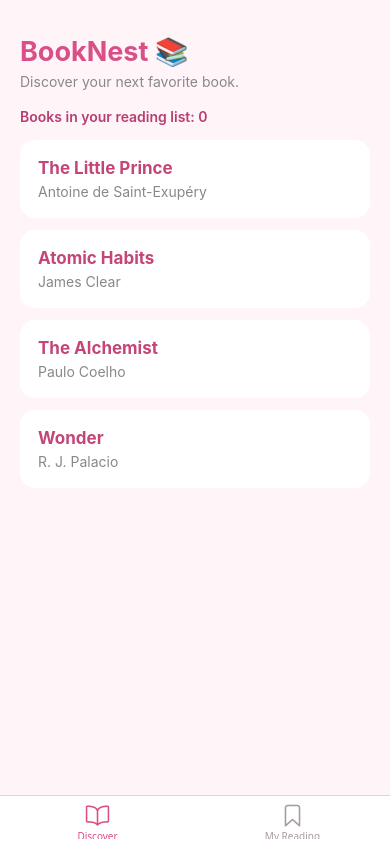
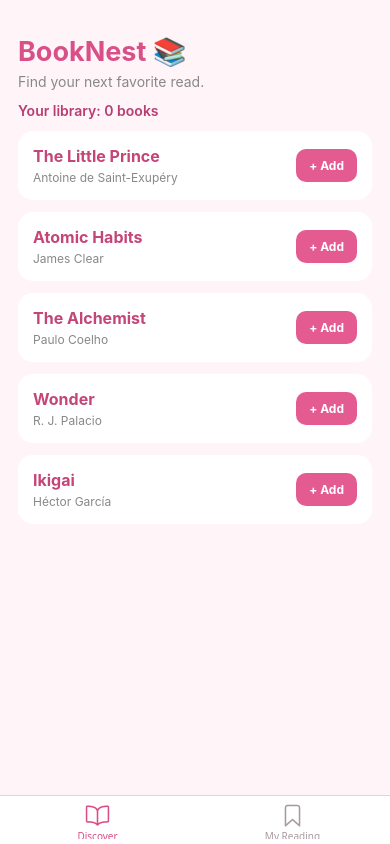
Before and after one commit to Athena2006/ACTIVITY6, a React Native app in the folder activity6/: screen / in a window 390 px wide. Built offline with nearby package versions, Linux system fonts and the light colour scheme.

Commit message:
Add Shared Book Management

```diff
--- a/activity6/App.js
+++ b/activity6/App.js
@@ -1,12 +1,17 @@
 
 import React, { createContext, useContext, useState } from 'react';
-import { View, Text, StyleSheet } from 'react-native';
+import {
+  View,
+  Text,
+  StyleSheet,
+  TouchableOpacity,
+  FlatList,
+} from 'react-native';
 import { NavigationContainer } from '@react-navigation/native';
 import { createBottomTabNavigator } from '@react-navigation/bottom-tabs';
 import { Ionicons } from '@expo/vector-icons';
 import { SafeAreaProvider } from 'react-native-safe-area-context';
 
-// Create shared book context
 const BookContext = createContext();
 
 const books = [
@@ -14,13 +19,42 @@ const books = [
   { id: '2', title: 'Atomic Habits', author: 'James Clear' },
   { id: '3', title: 'The Alchemist', author: 'Paulo Coelho' },
   { id: '4', title: 'Wonder', author: 'R. J. Palacio' },
+  { id: '5', title: 'Ikigai', author: 'Héctor García' },
 ];
 
 function BookProvider({ children }) {
   const [readingList, setReadingList] = useState([]);
 
+  // Add a book to the shared list
+  const addBook = (book) => {
+    setReadingList((current) => {
+      if (current.some((item) => item.id === book.id)) return current;
+      return [...current, { ...book, completed: false }];
+    });
+  };
+
+  // Remove a book from the shared list
+  const removeBook = (id) => {
+    setReadingList((current) =>
+      current.filter((book) => book.id !== id)
+    );
+  };
+
+  // Update a book's reading status
+  const toggleCompleted = (id) => {
+    setReadingList((current) =>
+      current.map((book) =>
+        book.id === id
+          ? { ...book, completed: !book.completed }
+          : book
+      )
+    );
+  };
+
   return (
-    <BookContext.Provider value={{ readingList, setReadingList }}>
+    <BookContext.Provider
+      value={{ readingList, addBook, removeBook, toggleCompleted }}
+    >
       {children}
     </BookContext.Provider>
   );
@@ -29,42 +63,95 @@ function BookProvider({ children }) {
 const Tab = createBottomTabNavigator();
 
 function DiscoverScreen() {
-  const { readingList } = useContext(BookContext);
+  const { readingList, addBook } = useContext(BookContext);
 
   return (
     <View style={styles.container}>
       <Text style={styles.title}>BookNest 📚</Text>
-      <Text style={styles.subtitle}>Discover your next favorite book.</Text>
-      <Text style={styles.info}>
-        Books in your reading list: {readingList.length}
-      </Text>
+      <Text style={styles.subtitle}>Find your next favorite read.</Text>
+      <Text style={styles.count}>Your library: {readingList.length} books</Text>
 
-      {books.map((book) => (
-        <View key={book.id} style={styles.card}>
-          <Text style={styles.bookTitle}>{book.title}</Text>
-          <Text style={styles.author}>{book.author}</Text>
-        </View>
-      ))}
+      <FlatList
+        data={books}
+        keyExtractor={(item) => item.id}
+        contentContainerStyle={styles.list}
+        renderItem={({ item }) => {
+          const saved = readingList.some((book) => book.id === item.id);
+
+          return (
+            <View style={styles.card}>
+              <View style={styles.bookInfo}>
+                <Text style={styles.bookTitle}>{item.title}</Text>
+                <Text style={styles.author}>{item.author}</Text>
+              </View>
+
+              <TouchableOpacity
+                style={[styles.button, saved && styles.savedButton]}
+                onPress={() => addBook(item)}
+                disabled={saved}
+              >
+                <Text style={styles.buttonText}>
+                  {saved ? 'Added ✓' : '+ Add'}
+                </Text>
+              </TouchableOpacity>
+            </View>
+          );
+        }}
+      />
     </View>
   );
 }
 
 function ReadingScreen() {
-  const { readingList } = useContext(BookContext);
+  const { readingList, removeBook, toggleCompleted } =
+    useContext(BookContext);
 
   return (
     <View style={styles.container}>
-      <Text style={styles.title}>My Reading List ♡</Text>
+      <Text style={styles.title}>My Reading ♡</Text>
       <Text style={styles.subtitle}>
-        Saved books: {readingList.length}
+        {readingList.length} saved books
       </Text>
 
-      {readingList.map((book) => (
-        <View key={book.id} style={styles.card}>
-          <Text style={styles.bookTitle}>{book.title}</Text>
-          <Text style={styles.author}>{book.author}</Text>
-        </View>
-      ))}
+      <FlatList
+        data={readingList}
+        keyExtractor={(item) => item.id}
+        contentContainerStyle={styles.list}
+        ListEmptyComponent={
+          <Text style={styles.empty}>Your reading list is empty.</Text>
+        }
+        renderItem={({ item }) => (
+          <View style={styles.card}>
+            <View style={styles.bookInfo}>
+              <Text style={styles.bookTitle}>{item.title}</Text>
+              <Text style={styles.author}>{item.author}</Text>
+              <Text style={styles.status}>
+                {item.completed ? 'Completed ✓' : 'Currently reading'}
+              </Text>
+            </View>
+
+            <View style={styles.actions}>
+              <TouchableOpacity
+                style={styles.smallButton}
+                onPress={() => toggleCompleted(item.id)}
+              >
+                <Ionicons
+                  name={item.completed ? 'refresh' : 'checkmark'}
+                  size={18}
+                  color="#FFFFFF"
+                />
+              </TouchableOpacity>
+
+              <TouchableOpacity
+                style={styles.deleteButton}
+                onPress={() => removeBook(item.id)}
+              >
+                <Ionicons name="trash-outline" size={18} color="#FFFFFF" />
+              </TouchableOpacity>
+            </View>
+          </View>
+        )}
+      />
     </View>
   );
 }
@@ -107,7 +194,7 @@ const styles = StyleSheet.create({
   container: {
     flex: 1,
     backgroundColor: '#FFF5F8',
-    padding: 20,
+    padding: 18,
     paddingTop: 35,
   },
   title: {
@@ -119,26 +206,76 @@ const styles = StyleSheet.create({
     fontSize: 14,
     color: '#888',
     marginTop: 5,
-    marginBottom: 18,
+    marginBottom: 12,
   },
-  info: {
+  count: {
     color: '#B83D73',
-    marginBottom: 15,
     fontWeight: '600',
+    marginBottom: 12,
+  },
+  list: {
+    paddingBottom: 20,
   },
   card: {
     backgroundColor: '#FFFFFF',
-    padding: 18,
+    padding: 15,
     borderRadius: 15,
     marginBottom: 12,
+    flexDirection: 'row',
+    alignItems: 'center',
+    justifyContent: 'space-between',
+    elevation: 2,
+  },
+  bookInfo: {
+    flex: 1,
+    paddingRight: 8,
   },
   bookTitle: {
-    fontSize: 17,
+    fontSize: 16,
     fontWeight: 'bold',
     color: '#C44578',
   },
   author: {
     color: '#888',
-    marginTop: 5,
+    fontSize: 12,
+    marginTop: 4,
+  },
+  button: {
+    backgroundColor: '#E45B91',
+    paddingHorizontal: 13,
+    paddingVertical: 9,
+    borderRadius: 10,
+  },
+  savedButton: {
+    backgroundColor: '#B9A6B0',
+  },
+  buttonText: {
+    color: '#FFFFFF',
+    fontWeight: 'bold',
+    fontSize: 12,
+  },
+  status: {
+    color: '#D94F87',
+    fontSize: 11,
+    marginTop: 7,
+  },
+  actions: {
+    flexDirection: 'row',
+    gap: 7,
+  },
+  smallButton: {
+    backgroundColor: '#D94F87',
+    padding: 9,
+    borderRadius: 9,
+  },
+  deleteButton: {
+    backgroundColor: '#E77B91',
+    padding: 9,
+    borderRadius: 9,
+  },
+  empty: {
+    color: '#999',
+    textAlign: 'center',
+    marginTop: 40,
   },
 });
```
